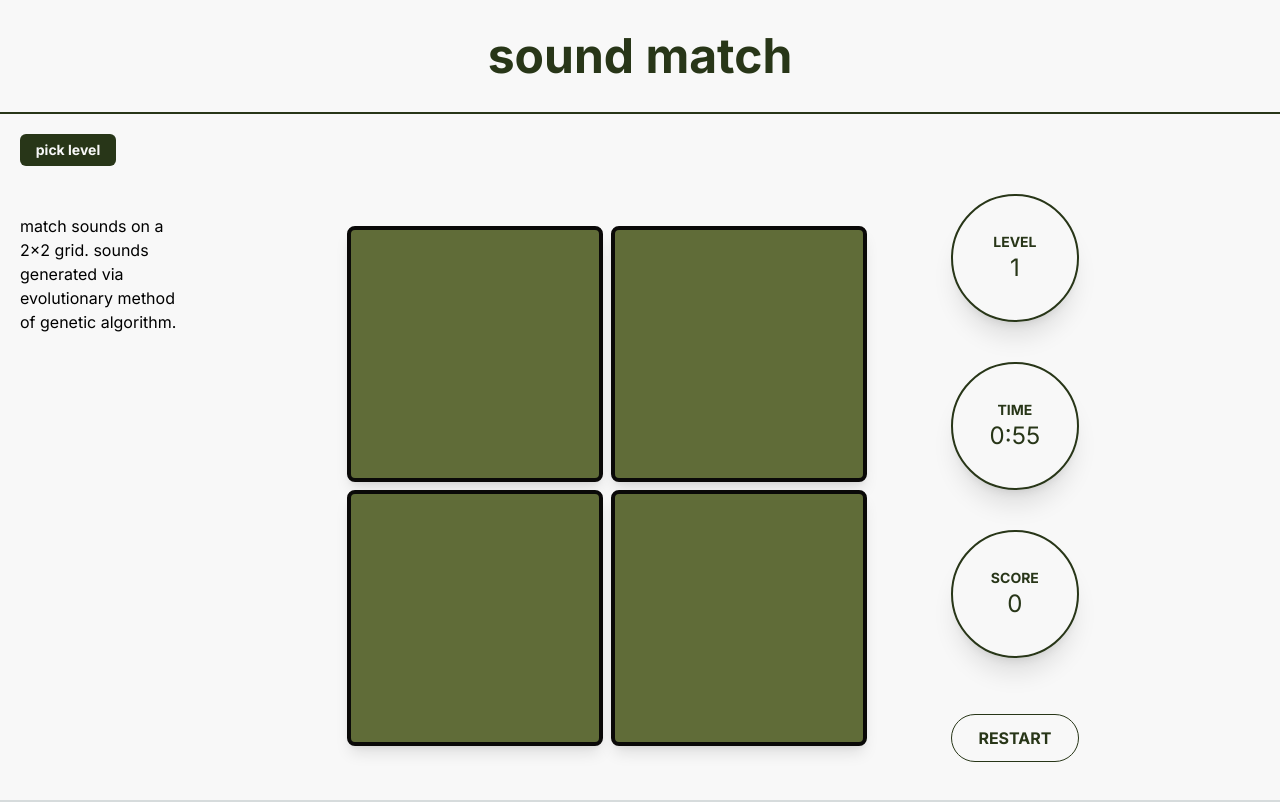
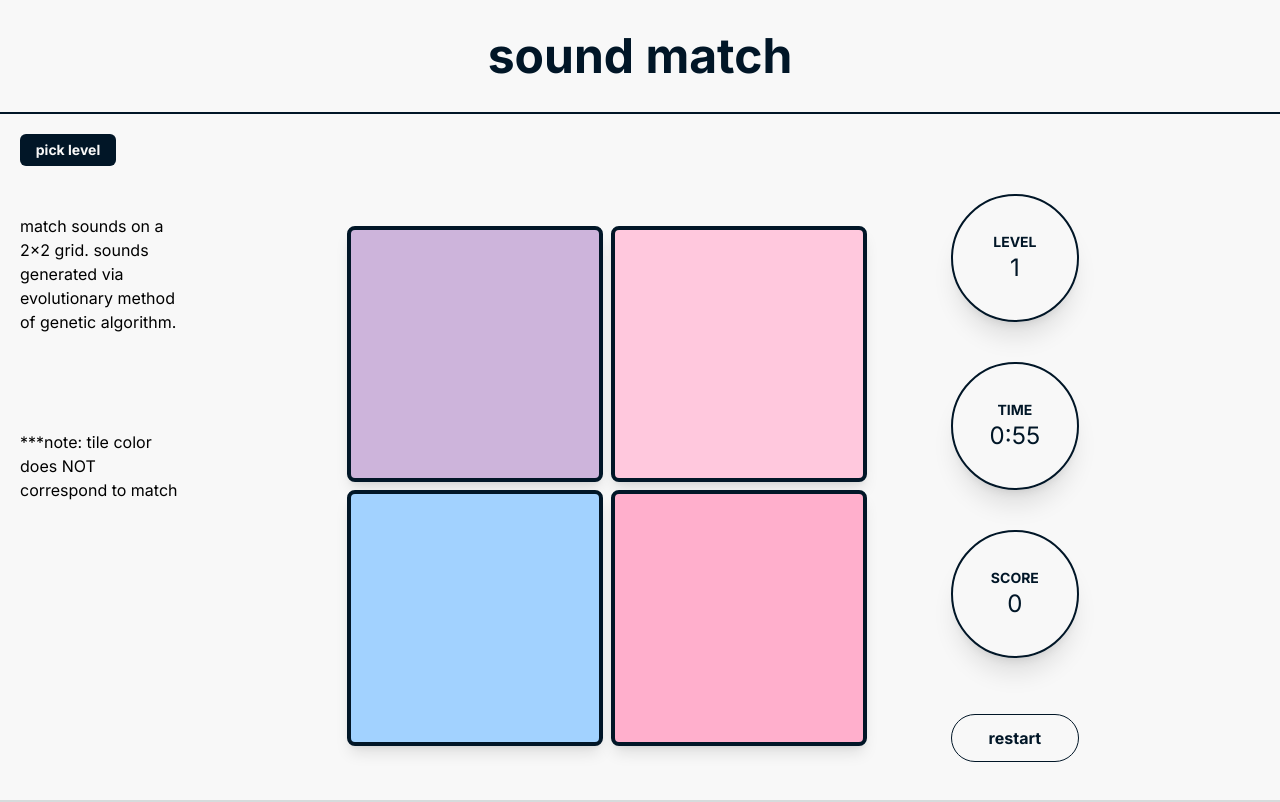
Before and after one commit to sarah-gu/sound-match, a Next.js app: page / in a window 1280 px wide. Built offline with nearby package versions, Linux system fonts and the light colour scheme.

Commit message:
changing UI

```diff
--- a/app/card.js
+++ b/app/card.js
@@ -1,4 +1,23 @@
 import { noteHandler } from "./music";
+
+const background_colors = [
+  "bg-purple",
+  "bg-pink",
+  "bg-blue",
+  "bg-dark-pink",
+  "bg-light-blue",
+  "bg-cream",
+  "bg-pink",
+  "bg-purple",
+  "bg-blue",
+  "bg-dark-pink",
+  "bg-light-blue",
+  "bg-cream",
+  "bg-dark-pink",
+  "bg-purple",
+  "bg-pink",
+  "bg-light-blue",
+];
 
 export const Card = ({
   currentSelection,
@@ -49,7 +68,7 @@ export const Card = ({
           ? "bg-card-color-matched"
           : currentSelection[0] === idx || currentSelection[1] === idx
           ? "bg-card-color-selected" // Change to blue if only one value matches
-          : "bg-card-color-unselected"
+          : background_colors[idx]
       }`}
       onClick={doOnClick}
       disabled={isPlaying || matched.includes(idx)}
--- a/app/page.js
+++ b/app/page.js
@@ -60,14 +60,14 @@ export default function Home() {
 
   return (
     <main className="flex flex-col h-screen w-screen bg-white">
-      <div className="text-5xl p-8 font-bold flex justify-center border-b-2 text-card-color-matched">
+      <div className="text-5xl p-8 font-bold flex justify-center border-b-2 text-black">
         sound match
       </div>
       <div className="flex flex-row m-2">
         <div className="flex flex-col p-3 basis-1/6">
           <div className="text-sm">
             <button
-              className="w-24 text-white bg-card-color-matched hover:bg-card-color-selected rounded-md h-8 flex justify-center items-center font-bold"
+              className="w-24 text-white bg-black hover:bg-card-color-selected rounded-md h-8 flex justify-center items-center font-bold"
               onClick={() => {
                 setDisplayMenu(!displayMenu);
               }}
@@ -103,6 +103,10 @@ export default function Home() {
                 : level == 2
                 ? "match sounds on a 4x4 grid. sounds generated via evolutionary method of genetic algorithm."
                 : "match sounds based on synthesis type.  sounds generated via evolutionary method of genetic algorithm + synthesis."}
+              <div className="mt-24">
+                {" "}
+                ***note: tile color does NOT correspond to match
+              </div>
             </div>
           )}
         </div>
@@ -142,10 +146,10 @@ export default function Home() {
             />
 
             <button
-              className="border border-card-color-matched text-card-color-matched hover:bg-brown m-4 rounded-full w-32 h-12 flex justify-center items-center font-bold"
+              className="border border-black text-black hover:bg-card-color-selected m-4 rounded-full w-32 h-12 flex justify-center items-center font-bold"
               onClick={refreshGame}
             >
-              RESTART
+              restart
             </button>
           </div>
         </div>
--- a/app/sidebar.js
+++ b/app/sidebar.js
@@ -1,6 +1,6 @@
 export const SideElement = ({ header, contents }) => {
   return (
-    <div className="h-32 w-32 text-card-color-matched flex flex-col rounded-full border-2 border-card-color-matched p-4 shadow-xl justify-center items-center">
+    <div className="h-32 w-32 text-black flex flex-col rounded-full border-2 border-black p-4 shadow-xl justify-center items-center">
       <div className="text-sm font-bold">{header}</div>
       <div className="text-2xl">{contents}</div>
     </div>
--- a/tailwind.config.js
+++ b/tailwind.config.js
@@ -14,15 +14,20 @@ module.exports = {
       },
     },
     colors: {
-      black: "#0A0908",
+      black: "#011627",
       "dark-blue": "#22333B",
       tan: "#faedcd",
       brown: "#d4a373",
-      "card-color-selected": "#a3b18a",
+      "card-color-selected": "#7FD1B9",
       white: "#F8F8F8",
-      "card-color-matched": "#283618",
-      "card-color-unselected": "#606c38",
+      "card-color-matched": "#4281A4",
+      "card-color-unselected": "#011627",
       cream: "#fefae0",
+      purple: "#cdb4db",
+      pink: "#ffc8dd",
+      "dark-pink": "#ffafcc",
+      "light-blue": "#bde0fe",
+      blue: "#a2d2ff",
     },
   },
 
```
